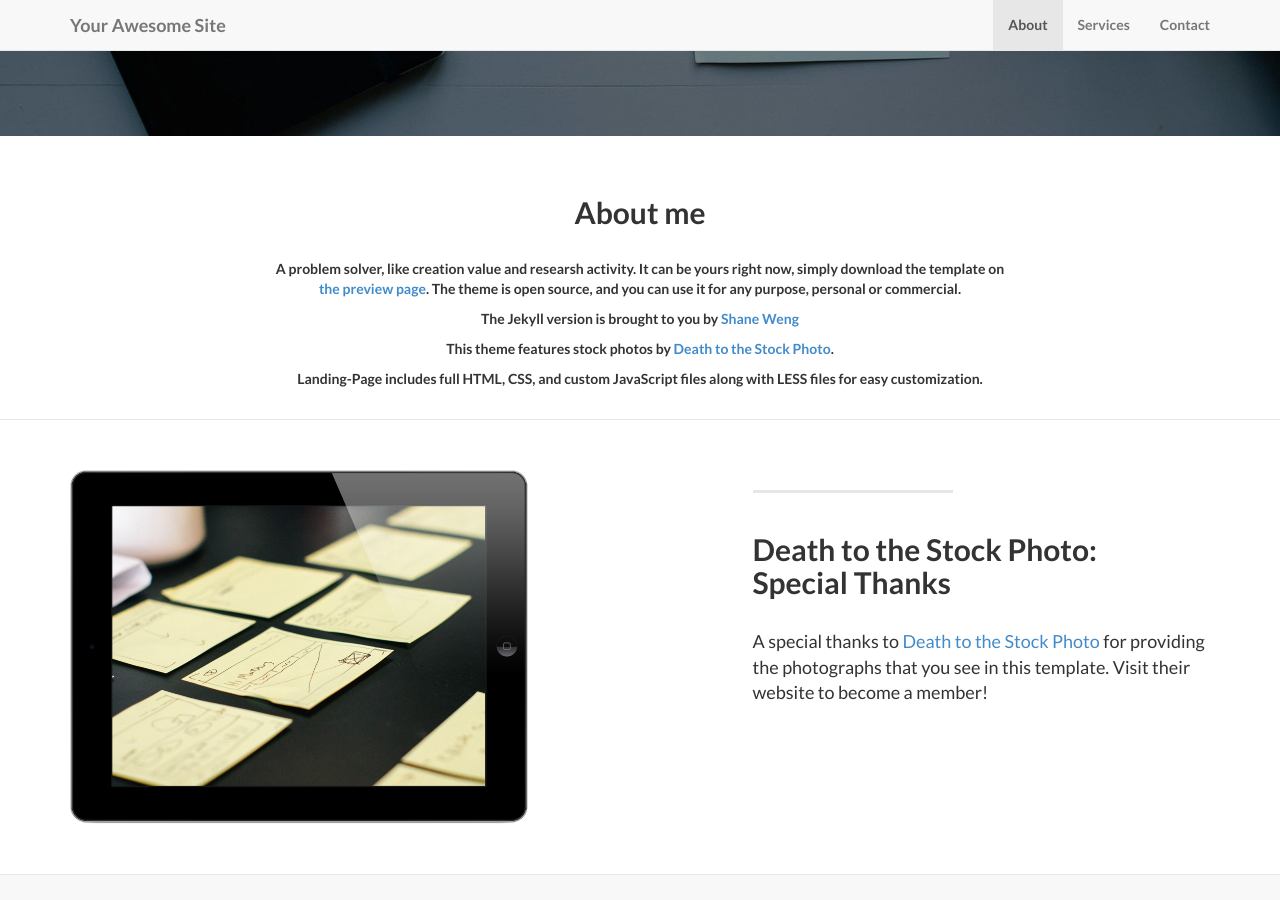
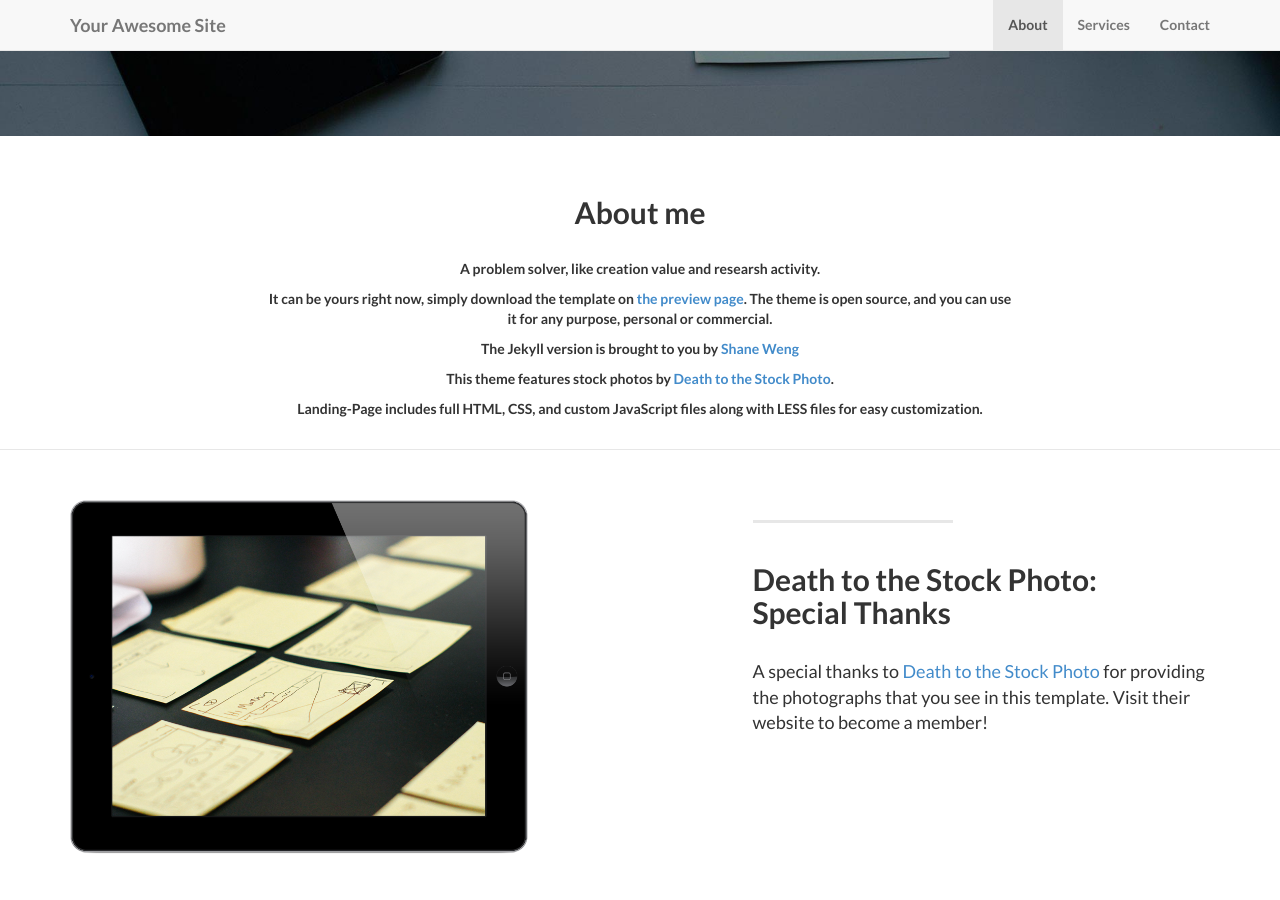
Before and after one commit to RhitaOlz/RhitaOlz.github.io, a Jekyll site: the page built from index.html, in a window 1280 px wide and 900 px high, scrolled down 641 px. Built offline with Jekyll 4.4.1, drawn with Linux system fonts in a browser that asks for light colours.

Commit message:
Change paragraphe in About

```diff
--- a/_includes/about.html
+++ b/_includes/about.html
@@ -5,7 +5,9 @@
               <br/><br/>
               <h2>About me</h2>
               <br/>
-                <p>A problem solver, like creation value and researsh activity. It can be yours right now, simply download the template on <a href="http://startbootstrap.com/template-overviews/landing-page/">the preview page</a>. The theme is open source, and you can use it for any purpose, personal or commercial.</p>
+                <p>A problem solver, like creation value and researsh activity. </p>
+                <p>It can be yours right now, simply download the template on <a href="http://startbootstrap.com/template-overviews/landing-page/">the preview page</a>.
+                  The theme is open source, and you can use it for any purpose, personal or commercial.</p>
                 <p>The Jekyll version is brought to you by <a href="https://github.com/swcool">Shane Weng</a></p>
                 <p>This theme features stock photos by <a href="http://join.deathtothestockphoto.com//">Death to the Stock Photo</a>.</p>
                 <p>Landing-Page includes full HTML, CSS, and custom JavaScript files along with LESS files for easy customization.</p>
```
